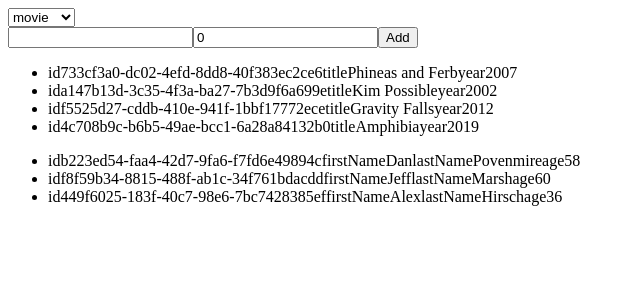
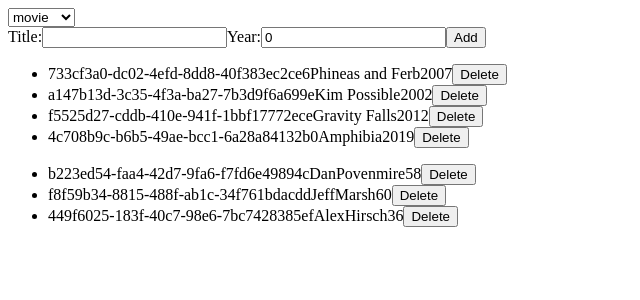
Before and after one commit to michal-kaszubowski/sausages, a React (Create React App) app in the folder lab04/: page / in a window 1280 px wide. Shown: the top 300 px of the page, without its empty margins (0-640 px from the left). Built offline with nearby package versions, Linux system fonts and the light colour scheme; the HTML template or start-up script is replaced by a standard one.

Commit message:
Updating before changing...

```diff
--- a/lab04/src/Add.js
+++ b/lab04/src/Add.js
@@ -42,17 +42,32 @@
             case "movie":
                 return (
                     <Form>
-                        <Field name="title" type="text"/>
-                        <Field name="year" type="number"/>
+                        <label>
+                            Title:
+                            <Field name="title" type="text"/>
+                        </label>
+                        <label>
+                            Year:
+                            <Field name="year" type="number"/>
+                        </label>
                         <button type="submit">Add</button>
                     </Form>
                 );
             case "director":
                 return (
                     <Form>
-                        <Field name="firstName" type="text"/>
-                        <Field name="lastName" type="text"/>
-                        <Field name="age" type="number"/>
+                        <label>
+                            Name:
+                            <Field name="firstName" type="text"/>
+                        </label>
+                        <label>
+                            Surname:
+                            <Field name="lastName" type="text"/>
+                        </label>
+                        <label>
+                            Age:
+                            <Field name="age" type="number"/>
+                        </label>
                         <button type="submit">Add</button>
                     </Form>
                 );
--- a/lab04/src/List.js
+++ b/lab04/src/List.js
@@ -1,13 +1,15 @@
-import {connect} from "react-redux";
+import {connect, useDispatch} from "react-redux";
 
 const List = ({items}) => {
-    console.log("Received items: ", items);
+    const dispatch = useDispatch();
+
     return (
         <div className="List">
             <ul className="list">
                 {items.map(item => (
                     <li key={item.id}>
-                        {Object.entries(item).map(prop => <span>{prop}</span>)}
+                        {Object.entries(item).map(prop => (<span>{prop[1]}</span>))}
+                        <button onClick={() => dispatch()}>Delete</button>
                     </li>
                 ))}
             </ul>
```
